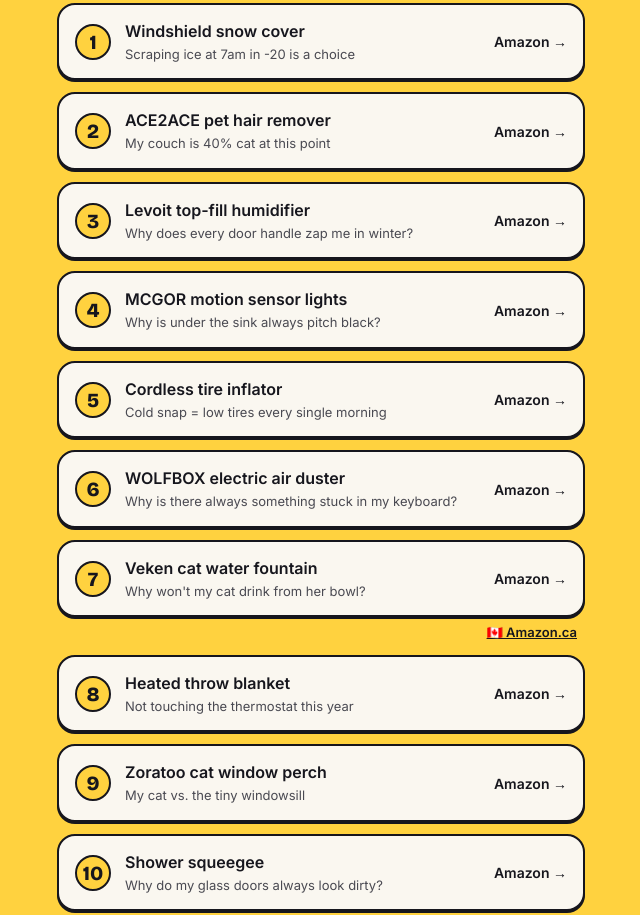
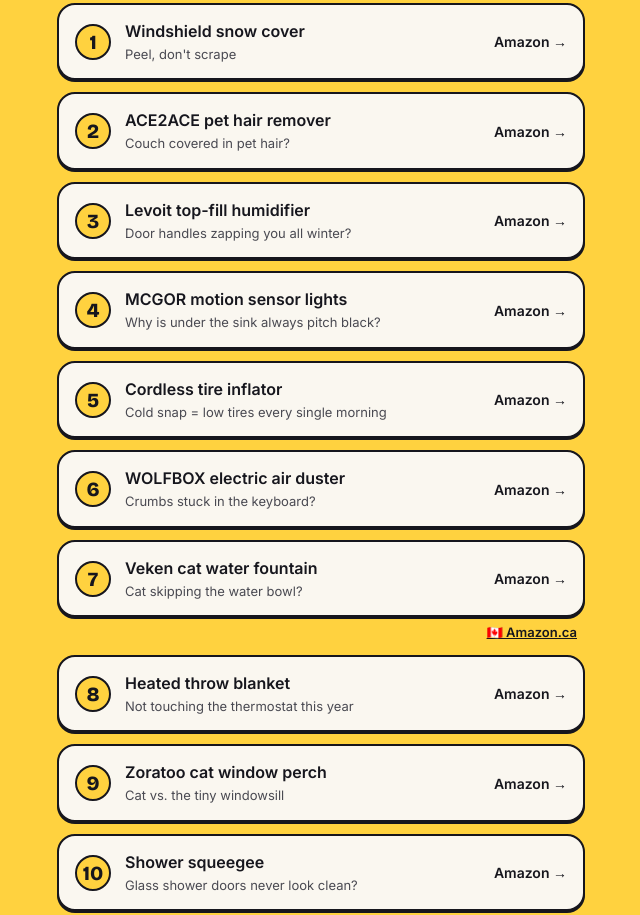
Before and after one commit to devcyoo/whoaneat-links, a plain HTML site: page index.html in a window 1280 px wide. Shown: the part 443-1358 px from the top of the page, without its empty margins (319-959 px from the left). Drawn offline with nearby package versions, Linux system fonts and the light colour scheme.

Commit message:
Home: rewrite first-person card lines in 2nd/3rd person; windshield card 'Peel, don't scrape' (no -20 claim)
Co-Authored-By: Claude Opus 5.5 <noreply@anthropic.com>

```diff
--- a/index.html
+++ b/index.html
@@ -60,16 +60,16 @@ footer small{display:block;font:400 13px Inter,system-ui,sans-serif;color:var(--
 <script>
 {
 const items=[
-["Windshield snow cover","Scraping ice at 7am in -20 is a choice","B0DBPF27GS"],
-["ACE2ACE pet hair remover","My couch is 40% cat at this point","B0C3G9LFYS"],
-["Levoit top-fill humidifier","Why does every door handle zap me in winter?","B0C2C9NHZW"],
+["Windshield snow cover","Peel, don't scrape","B0DBPF27GS"],
+["ACE2ACE pet hair remover","Couch covered in pet hair?","B0C3G9LFYS"],
+["Levoit top-fill humidifier","Door handles zapping you all winter?","B0C2C9NHZW"],
 ["MCGOR motion sensor lights","Why is under the sink always pitch black?","B0BDF8CVBN"],
 ["Cordless tire inflator","Cold snap = low tires every single morning","B0FQC225RV"],
-["WOLFBOX electric air duster","Why is there always something stuck in my keyboard?","B0DSW7R4VN"],
-["Veken cat water fountain","Why won't my cat drink from her bowl?","B0FPFZ7XFJ","B0G6SBV4TT"],
+["WOLFBOX electric air duster","Crumbs stuck in the keyboard?","B0DSW7R4VN"],
+["Veken cat water fountain","Cat skipping the water bowl?","B0FPFZ7XFJ","B0G6SBV4TT"],
 ["Heated throw blanket","Not touching the thermostat this year","B0CVX52P21"],
-["Zoratoo cat window perch","My cat vs. the tiny windowsill","B0D9L7JDT3"],
-["Shower squeegee","Why do my glass doors always look dirty?","B0BCWDTDYN"],
+["Zoratoo cat window perch","Cat vs. the tiny windowsill","B0D9L7JDT3"],
+["Shower squeegee","Glass shower doors never look clean?","B0BCWDTDYN"],
 ["Self-warming cat bed","A cat bed that warms itself","B096S3QHWL"],
 ["Rechargeable hand warmers","Cold hands on every winter walk?","B0CG65PYBV"],
 ["Snow brush and ice scraper","Car buried in snow before work?","B08L7Z7H61"],
```
